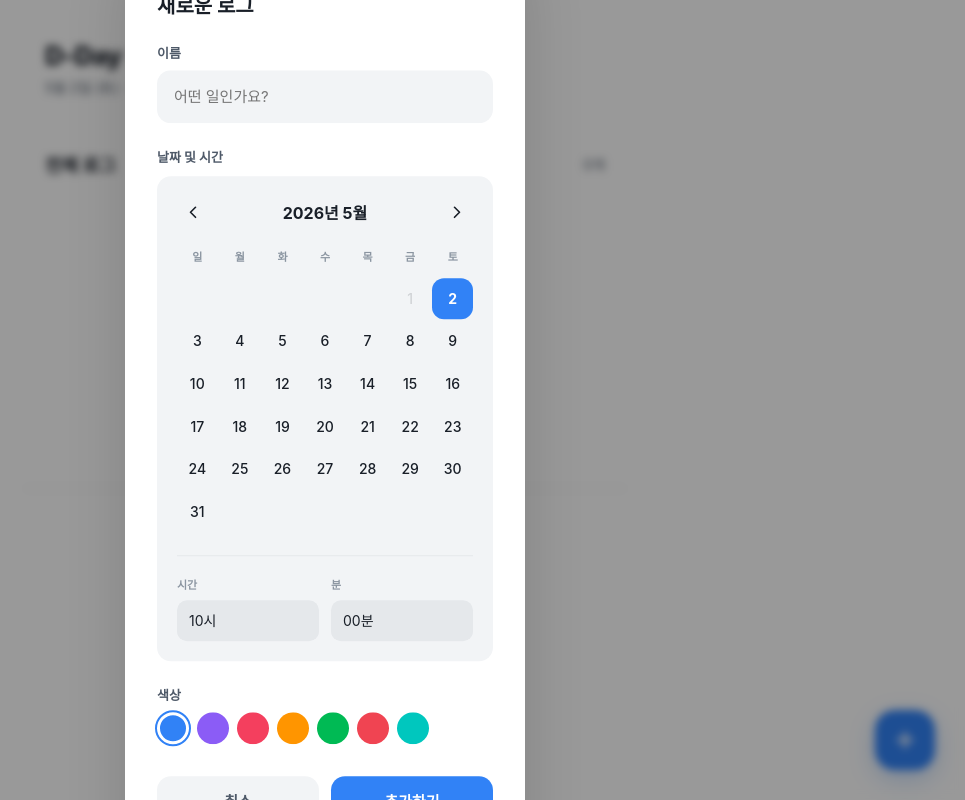
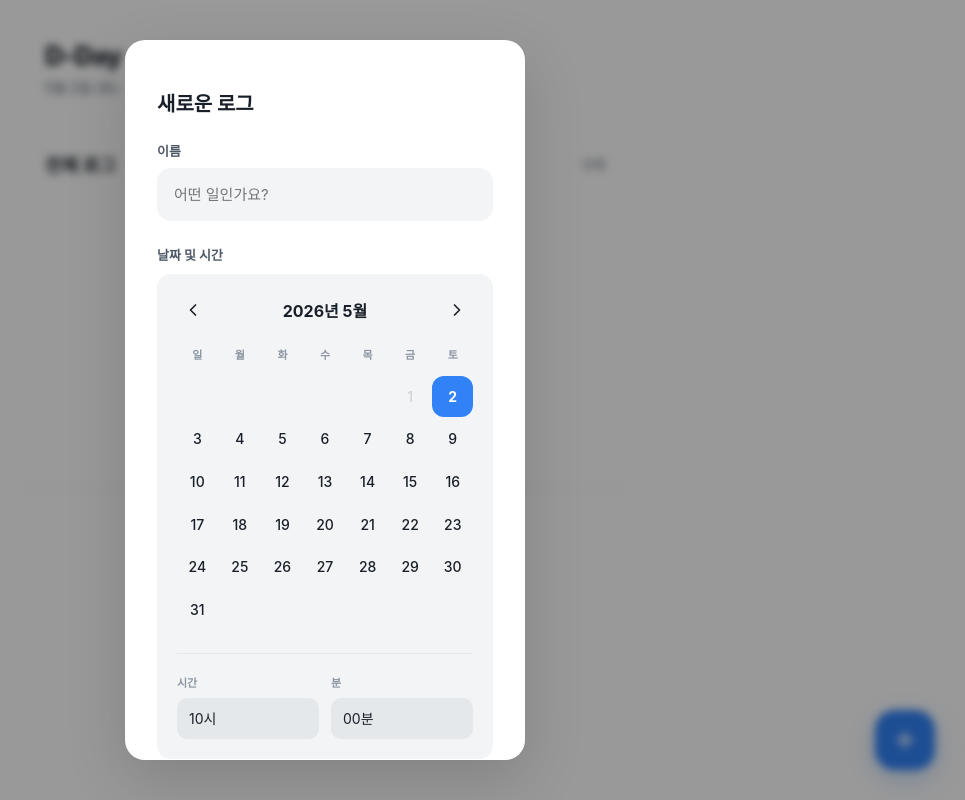
Before and after one commit to jbjb777/D-day-counter, a plain HTML site: page index.html in a window 1280 px wide. Both pictures are taken after a click on the button 1220 px from the left and 740 px from the top of the page. Shown: the whole page, without its empty margins (315-1280 px from the left). Drawn offline with Linux system fonts and the light colour scheme; a web font is replaced by a local one.

Commit message:
Fix: 팝업 내용이 좁은 화면에서 잘려 보이는 문제 해결 및 스크롤 기능 추가
- 데스크톱 팝업: width: 90%, max-width: 400px로 변경하여 좁은 화면에서도 화면 내에 맞음
- 데스크톱 팝업: max-height: 90dvh 추가하여 높은 내용도 스크롤 가능
- 데스크톱 팝업: overflow-y: auto 명시적 추가로 스크롤 활성화

```diff
--- a/style.css
+++ b/style.css
@@ -320,11 +320,14 @@ body:has(.popup-overlay.open) {
     top: 50%;
     left: 50%;
     transform: translate(-50%, -45%) scale(0.95);
-    width: 400px;
+    width: 90%;
+    max-width: 400px;
+    max-height: 90dvh;
     border-radius: var(--radius-lg);
     padding: 32px;
     opacity: 0;
     box-shadow: 0 20px 60px rgba(0, 0, 0, 0.15);
+    overflow-y: auto;
   }
 
   .popup-sheet.open {
```
